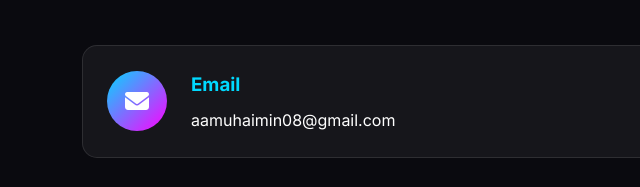
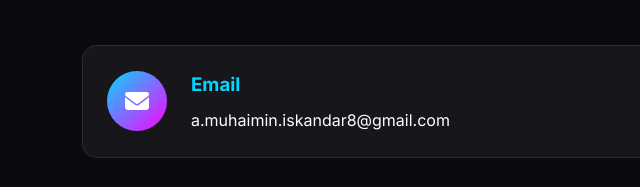
Before and after one commit to iska08/portfolio, a website: page index.html in a window 1280 px wide. Shown: the part 6832-7019 px from the top of the page, 158-798 px from the left. Drawn offline with nearby package versions, Linux system fonts and the light colour scheme; animation ran at ten frames a second.

Commit message:
portfolio

```diff
--- a/index.html
+++ b/index.html
@@ -463,7 +463,7 @@
                         </div>
                         <div class="contact-details">
                             <h3>Email</h3>
-                            <p><a href="mailto:aamuhaimin08@gmail.com">aamuhaimin08@gmail.com</a></p>
+                            <p><a href="mailto:a.muhaimin.iskandar8@gmail.com">a.muhaimin.iskandar8@gmail.com</a></p>
                         </div>
                     </div>
                     <div class="contact-item-centered">
@@ -494,7 +494,7 @@
                         <i class="fab fa-github"></i>
                         <span>GitHub</span>
                     </a>
-                    <a href="mailto:aamuhaimin08@gmail.com" class="social-btn">
+                    <a href="mailto:a.muhaimin.iskandar8@gmail.com" class="social-btn">
                         <i class="fas fa-envelope"></i>
                         <span>Email</span>
                     </a>
```
